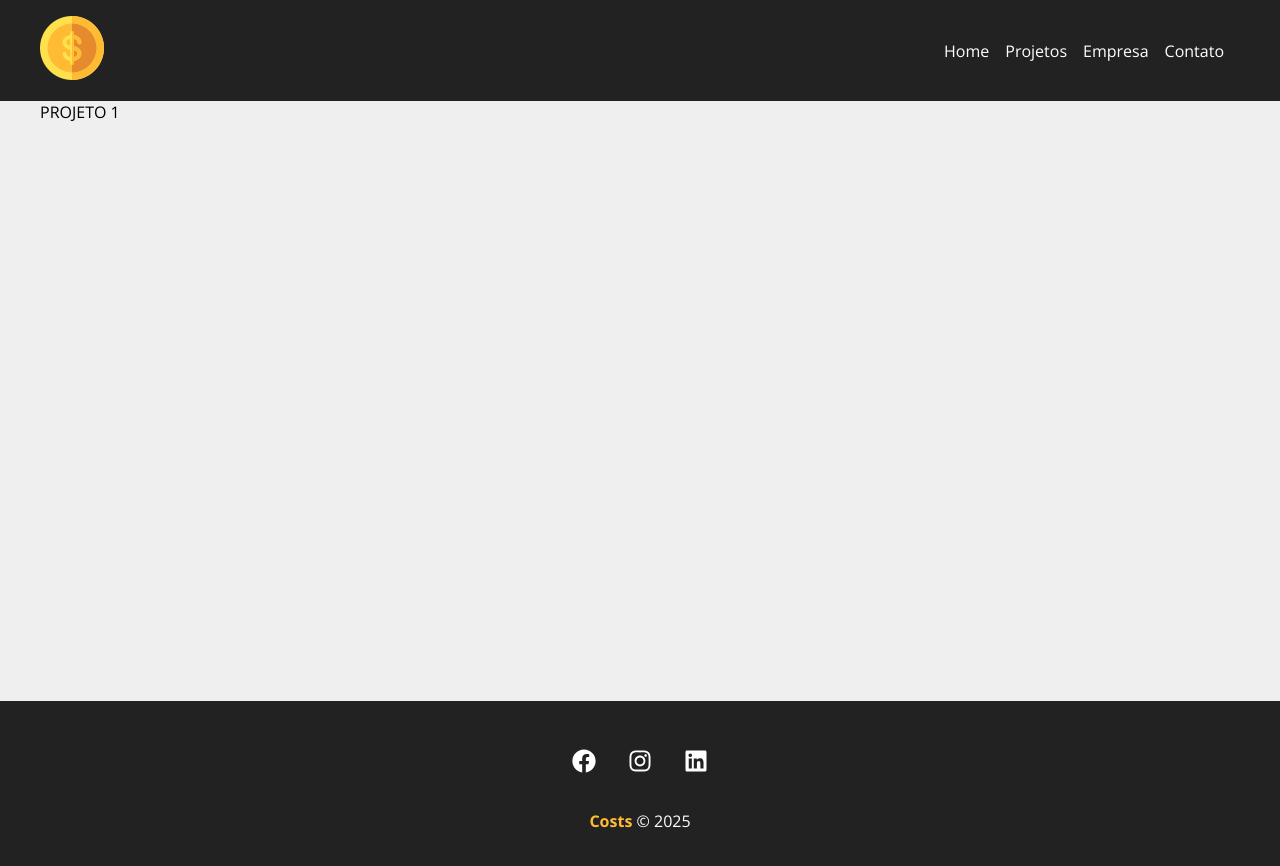
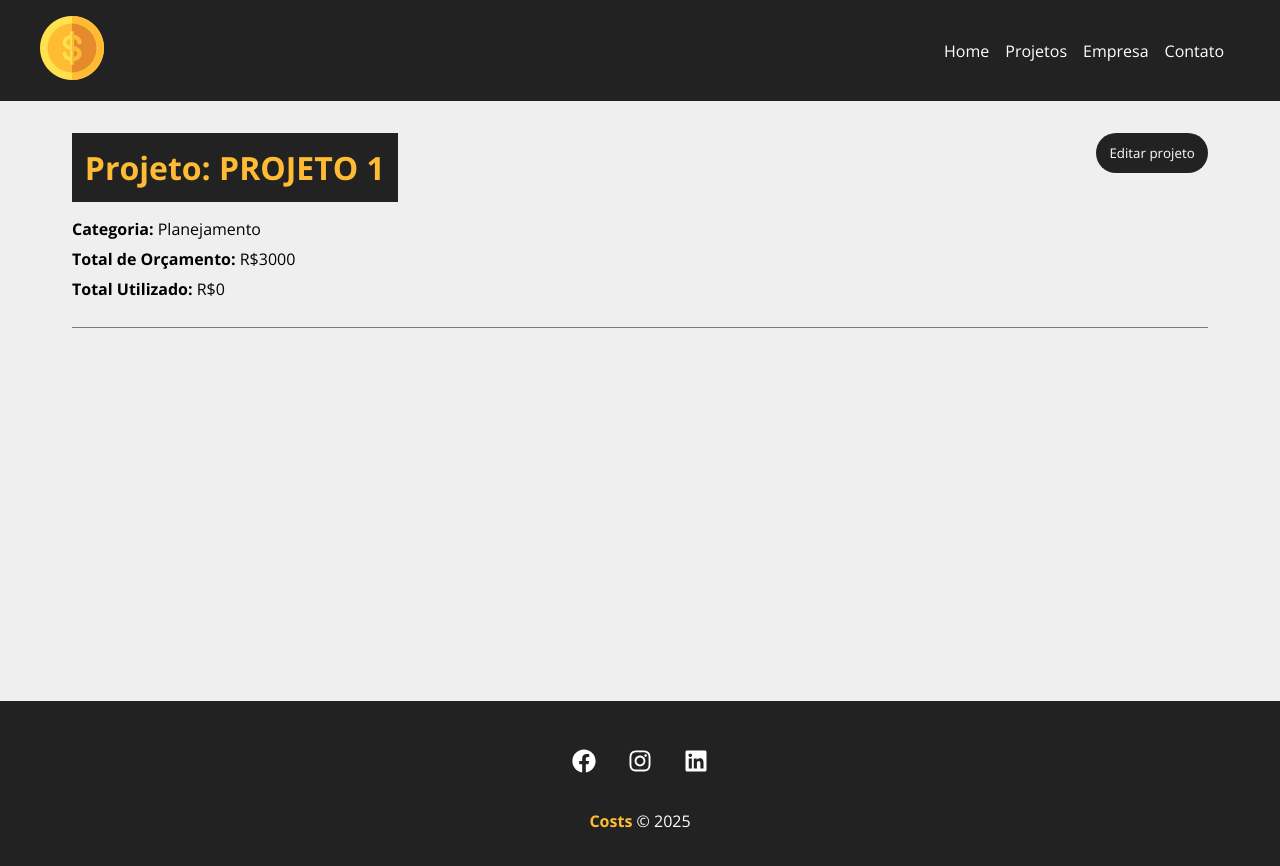
Before and after one commit to AlanGabHahn/costs, a React (Create React App) app: page /project/1 in a window 1280 px wide. Shown: the top 866 px of the page. Built offline with nearby package versions, Linux system fonts and the light colour scheme; data requests are answered from the project's data file.

Commit message:
Exibindo detalhes do projeto

```diff
--- a/src/components/pages/Project.js
+++ b/src/components/pages/Project.js
@@ -1,5 +1,8 @@
 import { useParams } from "react-router-dom";
 import { useState, useEffect } from "react";
+
+import Loading from "../layout/Loading";
+import Container from "../layout/Container";
 
 import styles from "./Project.module.css";
 
@@ -8,8 +11,10 @@
     const { id }= useParams();
 
     const [project, setProject] = useState([]);
+    const [showProjectForm, setShowProjectForm] = useState(false);
 
     useEffect(() => {
+    //    setTimeout(() => {
             fetch(`http://localhost:5000/projects/${id}`, {
                 method: 'GET',
                 headers: {
@@ -21,11 +26,49 @@
                     setProject(data);
             })
             .catch(err => console.log(err));
+        // }, 5000);
     }, [id]);
+
+    function toggleProjectForm() {
+        setShowProjectForm(!showProjectForm);
+    }
 
     return (
 
-        <p>{project.name}</p>
+        <>
+            {project.name ?
+            (
+                <div className={styles.project_details}>
+                    <Container customClass="column">
+                        <div className={styles.details_container}>
+                            <h1>Projeto: {project.name}</h1>
+                            <button onClick={toggleProjectForm} className={styles.btn}>
+                                {!showProjectForm ? 'Editar projeto' : 'Fechar'}
+                            </button>
+                            {!showProjectForm ? (
+                                <div className={styles.project_info}>
+                                    <p>
+                                        <span>Categoria:</span> {project.category.name}
+                                    </p>
+                                    <p>
+                                        <span>Total de Orçamento:</span> R${project.budget}
+                                    </p>
+                                    <p>
+                                        <span>Total Utilizado:</span> R${project.cost}
+                                    </p>
+                                </div>
+                            ) : (
+                                <div className={styles.project_info}>
+                                    <p>form</p>
+                                </div>
+                            )}
+                        </div>
+                    </Container>
+                </div>
+            ) : (
+                <Loading />
+            )}
+        </>
     );
 }
 
--- a/src/components/pages/Project.module.css
+++ b/src/components/pages/Project.module.css
@@ -0,0 +1,51 @@
+.project_details {
+    width: 100%;
+    padding: 2em;
+}
+
+.project_details h1,
+.project_details h2,
+.project_details p {
+    margin-bottom: 0.5em;
+}
+
+.project_details h1 {
+    background-color: #222;
+    color: #FFBB33;
+    padding: 0.4em;
+}
+
+.project_details span {
+    font-weight: bold;
+}
+
+.details_container,
+.service_form_container {
+    border-bottom: 1px solid #7A7A7A;
+    margin-bottom: 1.2em;
+    padding-bottom: 1.2em;
+    display: flex;
+    justify-content: space-between;
+    flex-wrap: wrap;
+}
+
+.btn {
+    background-color: #222;
+    color: #FFF;
+    padding: 0.5em 1em;
+    text-decoration: none;
+    transition: 0.5s;
+    border-radius: 2em;
+    cursor: pointer;
+    max-height: 40px;
+    border: none;
+}
+
+.btn:hover {
+    color: #FFBB33;
+    transform: scale(1.1);
+}
+
+.project_info {
+    width: 100%;
+}
```
Lines whose indentation alone changed are shown as unchanged.
